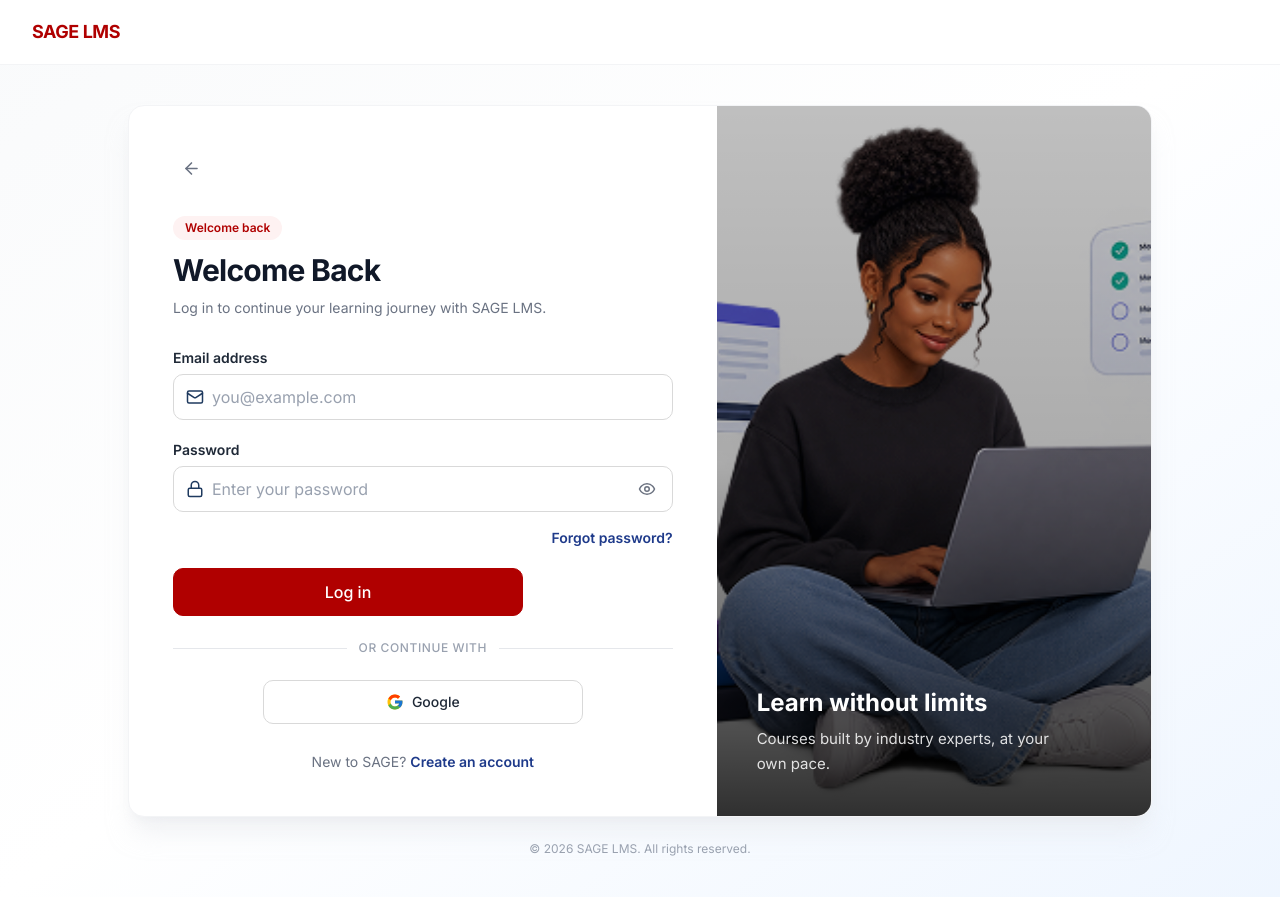
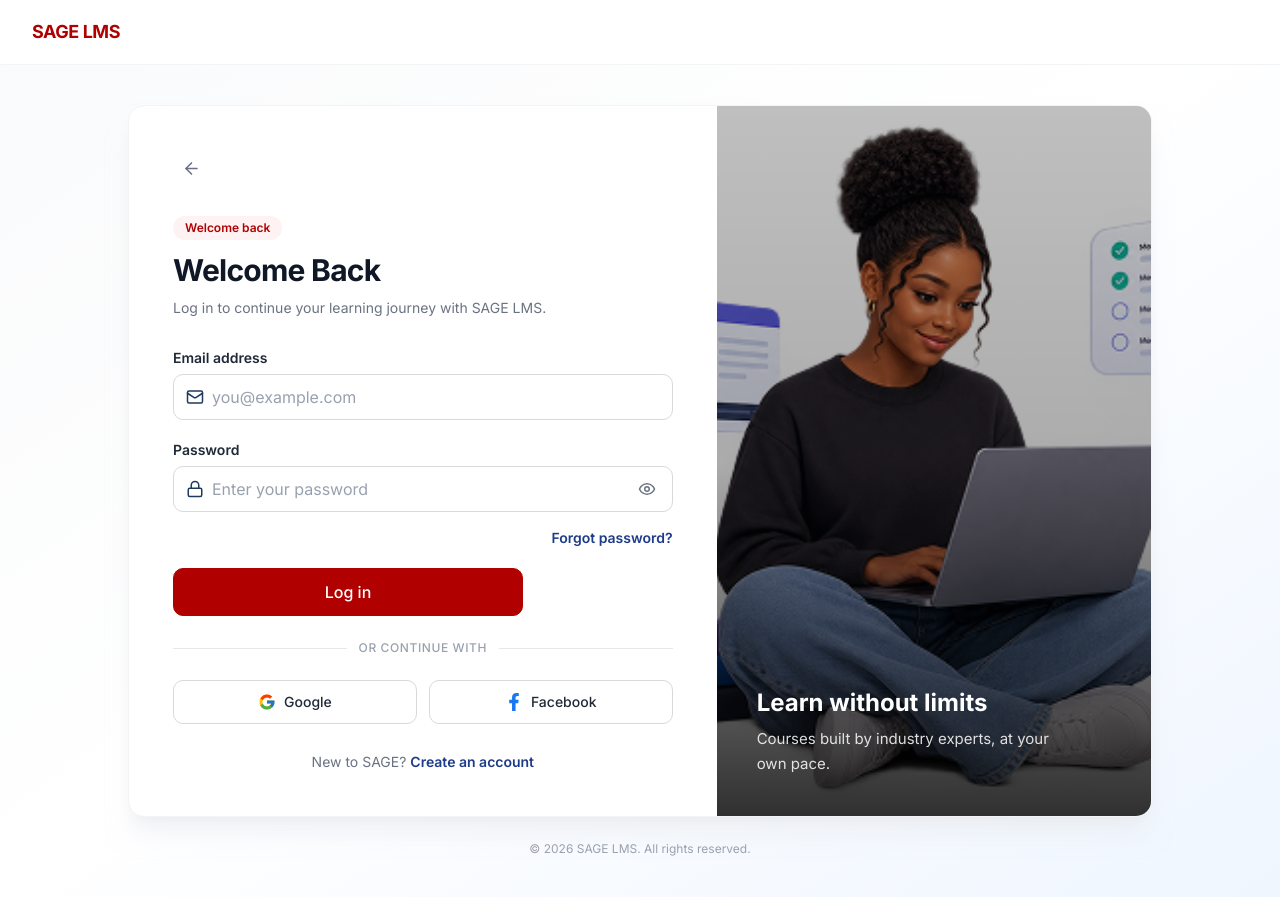
Before and after one commit to skinokovic/sage-lms, a React (Vite) app in the folder frontend/: page /login in a window 1280 px wide. Built offline with nearby package versions, Linux system fonts and the light colour scheme; no server answers.

Commit message:
fix minor bugs

```diff
--- a/frontend/src/pages/Login.jsx
+++ b/frontend/src/pages/Login.jsx
@@ -162,34 +162,34 @@ export default function Login() {
     client.requestAccessToken();
   };
 
-  // const handleFacebookLogin = () => {
-  //   if (!window.FB) {
-  //     toast.error(
-  //       "Facebook sign-in isn't ready yet — please try again in a moment.",
-  //     );
-  //     return;
-  //   }
+  const handleFacebookLogin = () => {
+    if (!window.FB) {
+      toast.error(
+        "Facebook sign-in isn't ready yet — please try again in a moment.",
+      );
+      return;
+    }
 
-  //   window.FB.login(
-  //     (response) => {
-  //       if (!response.authResponse) {
-  //         toast.error("Facebook sign-in was cancelled.");
-  //         return;
-  //       }
+    window.FB.login(
+      (response) => {
+        if (!response.authResponse) {
+          toast.error("Facebook sign-in was cancelled.");
+          return;
+        }
 
-  //       dispatch(facebookLogin(response.authResponse.accessToken))
-  //         .unwrap()
-  //         .then(() => {
-  //           toast.success("Login successfully");
-  //           navigate("/dashboard");
-  //         })
-  //         .catch((err) => {
-  //           toast.error(err || "Facebook sign-in failed.");
-  //         });
-  //     },
-  //     { scope: "email,public_profile" },
-  //   );
-  // };
+        dispatch(facebookLogin(response.authResponse.accessToken))
+          .unwrap()
+          .then(() => {
+            toast.success("Login successfully");
+            navigate("/dashboard");
+          })
+          .catch((err) => {
+            toast.error(err || "Facebook sign-in failed.");
+          });
+      },
+      { scope: "email,public_profile" },
+    );
+  };
 
   return (
     <div className="min-h-screen bg-linear-to-br from-gray-50 via-white to-blue-50">
@@ -314,15 +314,15 @@ export default function Login() {
                 {/* =================================================
                     SOCIAL LOGIN
                 ================================================= */}
-
+                {/*
                 <div className="flex justify-center">
                   <div className="w-full max-w-xs [&>button]:w-full">
                     <SocialButton provider="google" onClick={handleGoogleLogin}>
                       Google
                     </SocialButton>
                   </div>
-                </div>
-                {/* <div className="grid grid-cols-1 gap-3 sm:grid-cols-2 ">
+                </div> */}
+                <div className="grid grid-cols-1 gap-3 sm:grid-cols-2 ">
                   <SocialButton provider="google" onClick={handleGoogleLogin}>
                     Google
                   </SocialButton>
@@ -333,7 +333,7 @@ export default function Login() {
                   >
                     Facebook
                   </SocialButton>
-                </div> */}
+                </div>
 
                 {/* Create account */}
                 <p className="pt-2 text-center text-sm text-gray-500">
```
